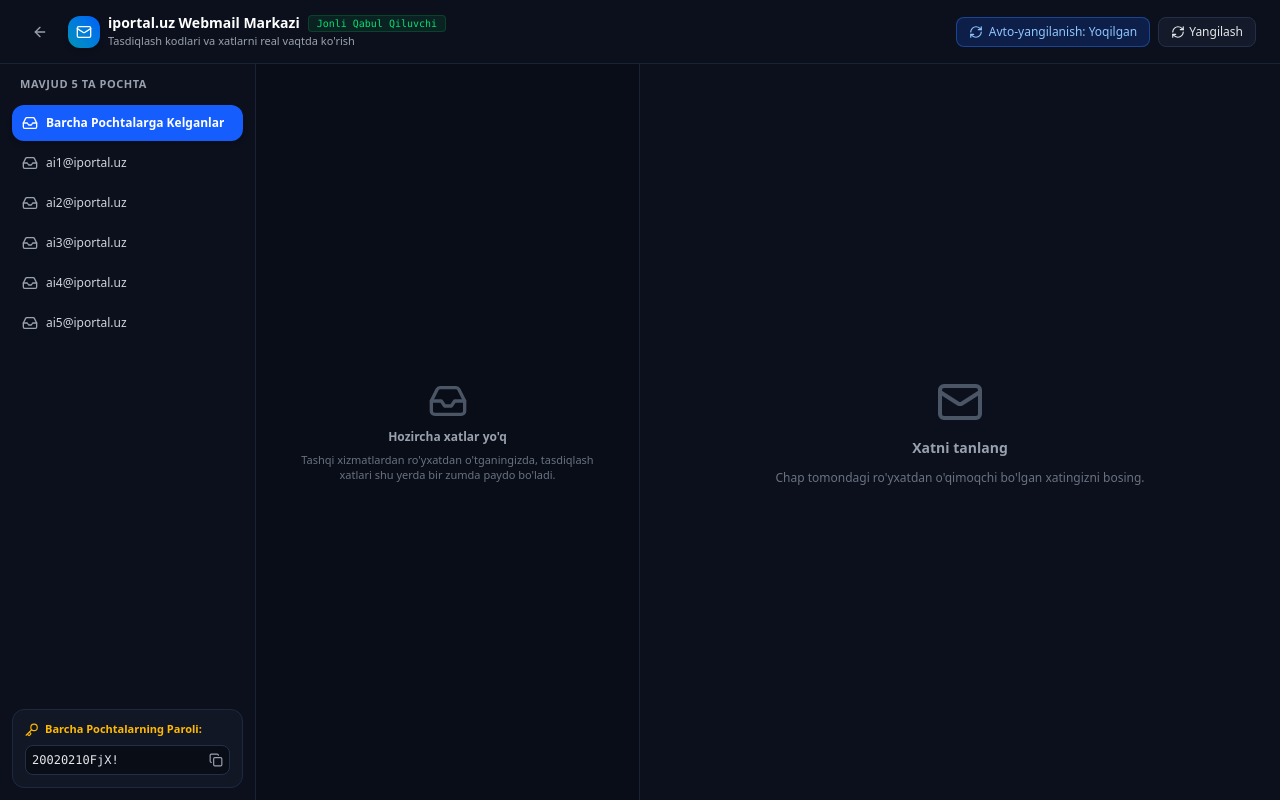
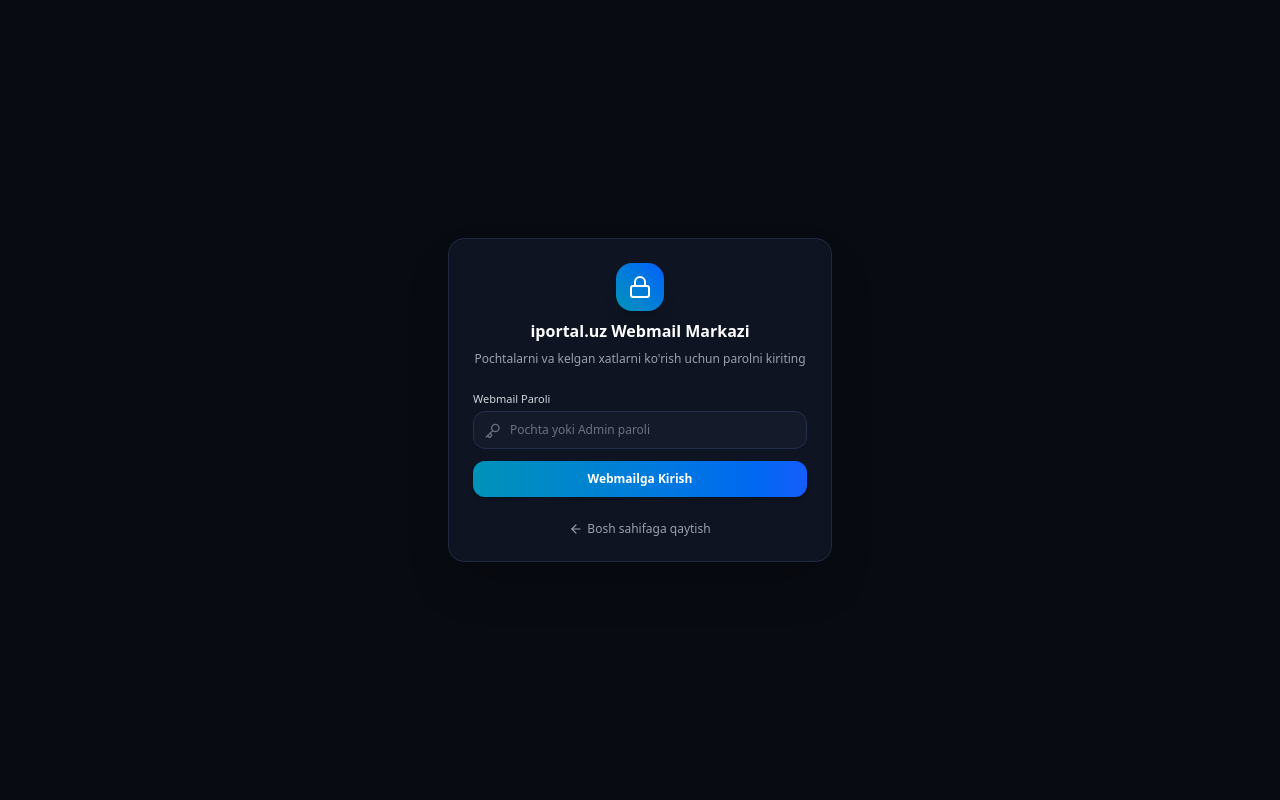
Before and after one commit to Jaloliddin-Fozilov/ai-iportal-uz, a Next.js app: page /mail in a window 1280 px wide. Built offline with nearby package versions, Linux system fonts and the light colour scheme.

Commit message:
feat: secure webmail with password authentication gate

```diff
--- a/src/app/api/mail/route.ts
+++ b/src/app/api/mail/route.ts
@@ -1,12 +1,40 @@
 import { NextRequest, NextResponse } from 'next/server';
 import fs from 'fs';
 import path from 'path';
+import { verifySessionToken, findUserById } from '@/lib/storage/userStore';
 
 export const runtime = 'nodejs';
 export const dynamic = 'force-dynamic';
 
 const MAIL_BASE_DIR = '/var/www/iportal_uz_usr/data/email/iportal.uz';
 const ACCOUNTS = ['ai1', 'ai2', 'ai3', 'ai4', 'ai5', 'gmail', 'otp', 'tech', 'mail'];
+const MAIL_PASSWORDS = ['20020210FjX!'];
+
+function checkMailAuth(req: NextRequest): boolean {
+  const authHeader = req.headers.get('authorization') || '';
+  const token = authHeader.replace(/^Bearer\s+/i, '').trim();
+
+  if (!token) return false;
+
+  // 1. Direct password auth token
+  if (MAIL_PASSWORDS.includes(token) || token === process.env.ADMIN_PASSWORD) {
+    return true;
+  }
+
+  // 2. Master Key check
+  if (token === process.env.IPORTAL_MASTER_KEY || token === 'ip-master-secret-key-change-me') {
+    return true;
+  }
+
+  // 3. User JWT session check (Admin only)
+  const { valid, payload } = verifySessionToken(token);
+  if (valid && payload) {
+    const user = findUserById(payload.userId);
+    if (user && user.role === 'admin') return true;
+  }
+
+  return false;
+}
 
 interface ParsedEmail {
   id: string;
@@ -72,6 +100,13 @@ function parseEmailFile(account: string, filePath: string): ParsedEmail | null {
 }
 
 export async function GET(req: NextRequest) {
+  if (!checkMailAuth(req)) {
+    return NextResponse.json(
+      { success: false, error: 'Webmail uchun avtorizatsiyadan o\'tilmagan (Faqat Admin / Pochta egasi)' },
+      { status: 401 }
+    );
+  }
+
   try {
     const { searchParams } = new URL(req.url);
     const account = searchParams.get('account') || 'all';
@@ -113,6 +148,10 @@ export async function GET(req: NextRequest) {
 }
 
 export async function DELETE(req: NextRequest) {
+  if (!checkMailAuth(req)) {
+    return NextResponse.json({ success: false, error: 'Ruxsat berilmagan' }, { status: 401 });
+  }
+
   try {
     const { searchParams } = new URL(req.url);
     const account = searchParams.get('account');
--- a/src/app/mail/page.tsx
+++ b/src/app/mail/page.tsx
@@ -9,11 +9,11 @@ import {
   ArrowLeft,
   Copy,
   Check,
-  ExternalLink,
   ShieldCheck,
   Lock,
-  Sparkles,
-  Key
+  Key,
+  LogOut,
+  ShieldAlert
 } from 'lucide-react';
 import Link from 'next/link';
 
@@ -38,6 +38,12 @@ export default function WebmailPage() {
   const [copiedText, setCopiedText] = useState<string | null>(null);
   const [autoRefresh, setAutoRefresh] = useState(true);
 
+  // Authentication State
+  const [isAuthenticated, setIsAuthenticated] = useState<boolean>(false);
+  const [mailPassword, setMailPassword] = useState<string>('');
+  const [loginError, setLoginError] = useState<string | null>(null);
+  const [authToken, setAuthToken] = useState<string>('');
+
   const accounts = [
     { name: 'Barcha Pochtalarga Kelganlar', id: 'all' },
     { name: 'ai1@iportal.uz', id: 'ai1' },
@@ -47,12 +53,27 @@ export default function WebmailPage() {
     { name: 'ai5@iportal.uz', id: 'ai5' },
   ];
 
-  const fetchEmails = async () => {
+  useEffect(() => {
+    const savedToken = localStorage.getItem('iportal_mail_token') || localStorage.getItem('iportal_auth_token') || '';
+    if (savedToken) {
+      setAuthToken(savedToken);
+      fetchEmailsWithToken(savedToken, selectedAccount);
+    }
+  }, []);
+
+  const fetchEmailsWithToken = async (token: string, account = selectedAccount) => {
+    if (!token) {
+      setIsAuthenticated(false);
+      return;
+    }
     setLoading(true);
     try {
-      const res = await fetch(`/api/mail?account=${selectedAccount}`);
+      const res = await fetch(`/api/mail?account=${account}`, {
+        headers: { Authorization: `Bearer ${token}` },
+      });
       const data = await res.json();
       if (data.success) {
+        setIsAuthenticated(true);
         setEmails(data.emails || []);
         if (selectedEmail) {
           const updated = data.emails?.find((e: EmailItem) => e.id === selectedEmail.id);
@@ -60,23 +81,64 @@ export default function WebmailPage() {
         } else if (data.emails?.length > 0 && !selectedEmail) {
           setSelectedEmail(data.emails[0]);
         }
+      } else {
+        setIsAuthenticated(false);
       }
     } catch (e) {
-      console.error(e);
+      setIsAuthenticated(false);
     } finally {
       setLoading(false);
     }
   };
 
+  const handleLogin = async (e: React.FormEvent) => {
+    e.preventDefault();
+    setLoginError(null);
+
+    const tokenToTry = mailPassword.trim();
+
+    try {
+      const res = await fetch(`/api/mail?account=all`, {
+        headers: { Authorization: `Bearer ${tokenToTry}` },
+      });
+      const data = await res.json();
+
+      if (data.success) {
+        localStorage.setItem('iportal_mail_token', tokenToTry);
+        setAuthToken(tokenToTry);
+        setIsAuthenticated(true);
+        setEmails(data.emails || []);
+        if (data.emails?.length > 0) setSelectedEmail(data.emails[0]);
+      } else {
+        setLoginError('Parol noto\'g\'ri! Iltimos, to\'g\'ri parolni kiriting.');
+      }
+    } catch (err: any) {
+      setLoginError(err.message || 'Xatolik yuz berdi');
+    }
+  };
+
+  const handleLogout = () => {
+    localStorage.removeItem('iportal_mail_token');
+    setAuthToken('');
+    setIsAuthenticated(false);
+    setEmails([]);
+    setSelectedEmail(null);
+  };
+
+  const handleAccountChange = (accId: string) => {
+    setSelectedAccount(accId);
+    if (authToken) {
+      fetchEmailsWithToken(authToken, accId);
+    }
+  };
+
+  // Auto refresh every 6 seconds if authenticated
   useEffect(() => {
-    fetchEmails();
-  }, [selectedAccount]);
-
-  // Auto refresh every 6 seconds
-  useEffect(() => {
-    if (!autoRefresh) return;
+    if (!autoRefresh || !isAuthenticated || !authToken) return;
     const timer = setInterval(() => {
-      fetch(`/api/mail?account=${selectedAccount}`)
+      fetch(`/api/mail?account=${selectedAccount}`, {
+        headers: { Authorization: `Bearer ${authToken}` },
+      })
         .then(r => r.json())
         .then(data => {
           if (data.success && data.emails) {
@@ -86,7 +148,7 @@ export default function WebmailPage() {
         .catch(() => {});
     }, 6000);
     return () => clearInterval(timer);
-  }, [autoRefresh, selectedAccount]);
+  }, [autoRefresh, isAuthenticated, authToken, selectedAccount]);
 
   const copyToClipboard = async (text: string, id: string) => {
     try {
@@ -101,7 +163,10 @@ export default function WebmailPage() {
   const handleDeleteEmail = async (email: EmailItem, e: React.MouseEvent) => {
     e.stopPropagation();
     try {
-      const res = await fetch(`/api/mail?account=${email.account}&id=${email.id}`, { method: 'DELETE' });
+      const res = await fetch(`/api/mail?account=${email.account}&id=${email.id}`, {
+        method: 'DELETE',
+        headers: { Authorization: `Bearer ${authToken}` }
+      });
       const data = await res.json();
       if (data.success) {
         setEmails(emails.filter(m => m.id !== email.id));
@@ -117,6 +182,60 @@ export default function WebmailPage() {
   // Extract OTP/digits if present in text
   const otpMatch = selectedEmail?.body.match(/\b\d{4,8}\b/);
 
+  // 1. Render Login Screen if NOT authenticated
+  if (!isAuthenticated) {
+    return (
+      <div className="min-h-screen w-screen bg-[#080b12] text-gray-100 flex items-center justify-center p-4 font-sans">
+        <div className="w-full max-w-sm p-6 rounded-2xl bg-[#0f1422] border border-[#1e293f] shadow-2xl space-y-4">
+          <div className="text-center space-y-2">
+            <div className="w-12 h-12 mx-auto rounded-2xl bg-gradient-to-tr from-cyan-600 to-blue-600 flex items-center justify-center text-white shadow-lg">
+              <Lock className="w-6 h-6" />
+            </div>
+            <h1 className="text-base font-bold text-white">iportal.uz Webmail Markazi</h1>
+            <p className="text-xs text-gray-400">Pochtalarni va kelgan xatlarni ko'rish uchun parolni kiriting</p>
+          </div>
+
+          <form onSubmit={handleLogin} className="space-y-3 pt-2">
+            {loginError && (
+              <div className="p-2.5 rounded-lg bg-red-950/50 border border-red-800/40 text-xs text-red-300">
+                {loginError}
+              </div>
+            )}
+            <div>
+              <label className="block text-[11px] font-medium text-gray-300 mb-1">Webmail Paroli</label>
+              <div className="relative">
+                <Key className="w-4 h-4 text-gray-500 absolute left-3 top-3" />
+                <input
+                  type="password"
+                  required
+                  value={mailPassword}
+                  onChange={(e) => setMailPassword(e.target.value)}
+                  placeholder="Pochta yoki Admin paroli"
+                  className="w-full pl-9 pr-3 py-2.5 rounded-xl bg-[#141a29] border border-[#232f48] text-xs text-gray-100 placeholder-gray-500 focus:outline-none focus:border-cyan-500"
+                />
+              </div>
+            </div>
+
+            <button
+              type="submit"
+              className="w-full py-2.5 rounded-xl bg-gradient-to-r from-cyan-600 to-blue-600 hover:from-cyan-500 hover:to-blue-500 text-white font-semibold text-xs transition-all shadow-md cursor-pointer"
+            >
+              Webmailga Kirish
+            </button>
+          </form>
+
+          <div className="text-center pt-2">
+            <Link href="/" className="text-xs text-gray-400 hover:text-cyan-400 flex items-center justify-center gap-1">
+              <ArrowLeft className="w-3.5 h-3.5" />
+              <span>Bosh sahifaga qaytish</span>
+            </Link>
+          </div>
+        </div>
+      </div>
+    );
+  }
+
+  // 2. Render Authenticated Webmail Screen
   return (
     <div className="h-screen w-screen bg-[#080b12] text-gray-100 font-sans flex flex-col overflow-hidden">
       {/* Top Navbar */}
@@ -133,7 +252,7 @@ export default function WebmailPage() {
               <div className="flex items-center gap-2">
                 <h1 className="font-bold text-sm text-white">iportal.uz Webmail Markazi</h1>
                 <span className="text-[10px] px-2 py-0.2 rounded bg-green-500/10 text-green-400 border border-green-500/20 font-mono">
-                  Jonli Qabul Qiluvchi
+                  Himoyalangan
                 </span>
               </div>
               <p className="text-[11px] text-gray-400">Tasdiqlash kodlari va xatlarni real vaqtda ko'rish</p>
@@ -156,12 +275,21 @@ export default function WebmailPage() {
           </button>
 
           <button
-            onClick={fetchEmails}
+            onClick={() => fetchEmailsWithToken(authToken)}
             disabled={loading}
             className="flex items-center gap-1 px-3 py-1.5 rounded-lg bg-[#141a29] hover:bg-[#1f283d] border border-[#232f48] text-xs text-gray-200 transition-colors cursor-pointer"
           >
             <RefreshCw className={`w-3.5 h-3.5 ${loading ? 'animate-spin' : ''}`} />
             <span>Yangilash</span>
+          </button>
+
+          {/* Logout button */}
+          <button
+            onClick={handleLogout}
+            className="p-1.5 rounded-lg bg-[#182136] hover:bg-red-950 text-gray-400 hover:text-red-400 transition-colors"
+            title="Webmaildan chiqish"
+          >
+            <LogOut className="w-4 h-4" />
           </button>
         </div>
       </header>
@@ -184,7 +312,7 @@ export default function WebmailPage() {
               return (
                 <button
                   key={acc.id}
-                  onClick={() => setSelectedAccount(acc.id)}
+                  onClick={() => handleAccountChange(acc.id)}
                   className={`w-full flex items-center justify-between p-2.5 rounded-xl text-xs transition-all cursor-pointer ${
                     isSelected
                       ? 'bg-blue-600 text-white font-semibold shadow-md'
@@ -231,7 +359,7 @@ export default function WebmailPage() {
           <div className="p-3 border-b border-[#1a2336] md:hidden">
             <select
               value={selectedAccount}
-              onChange={(e) => setSelectedAccount(e.target.value)}
+              onChange={(e) => handleAccountChange(e.target.value)}
               className="w-full px-3 py-2 rounded-xl bg-[#121726] border border-[#1e293f] text-xs text-white"
             >
               {accounts.map(a => (
```
